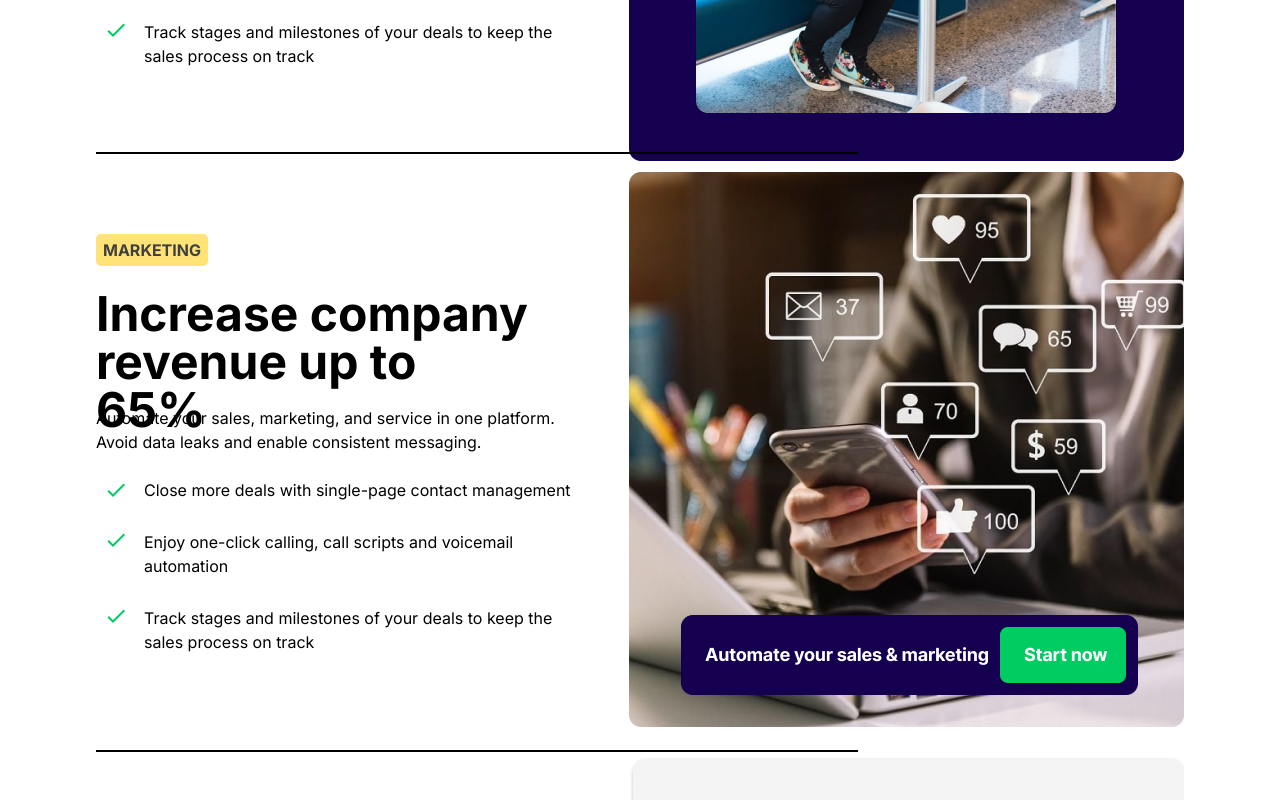
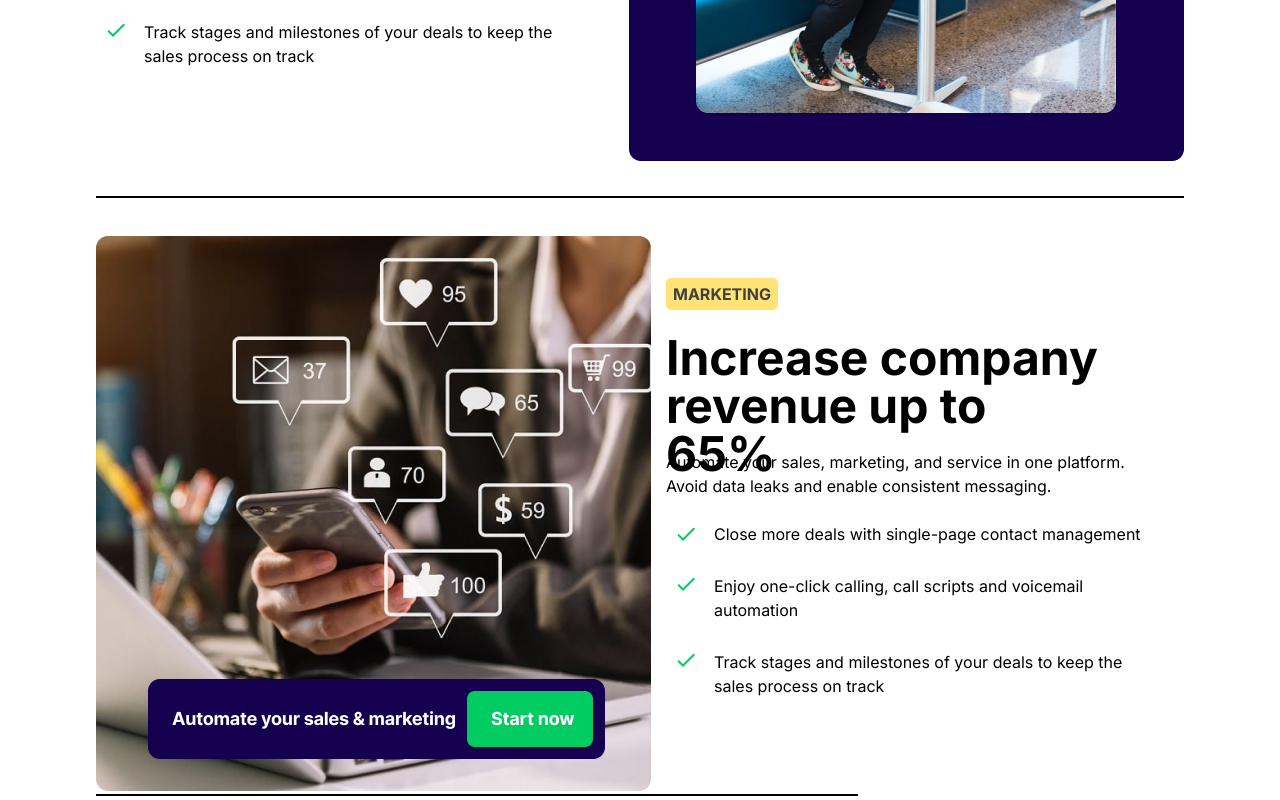
Before and after one commit to StanislavKamenov/zing7newtask, a Next.js app: page / in a window 1280 px wide. Shown: the part 2180-2980 px from the top of the page. Built offline with nearby package versions, Linux system fonts and the light colour scheme.

Commit message:
Finish info section

```diff
--- a/src/app/components/info/info.tsx
+++ b/src/app/components/info/info.tsx
@@ -5,7 +5,7 @@ import infoImg2 from "../../../../public/infosection/infoimg2.png";
 import infoImg3 from "../../../../public/infosection/infoimg3.png";
 
 export default function Info() {
-    return(
+    return (
         <div className="flex relative w-full max-w-[1140px] max-h-[604px] mt-[5vw] items-start flex-wrap">
             <div className="flex flex-col">
                 <div className="ml mr-auto h-0.5 w-[59.5vw] bg-black"></div>
@@ -33,14 +33,20 @@ export default function Info() {
                 <Image src={infoImg1} alt="" width={555} height={555} />
             </div>
             <div className="flex relative w-full max-w-[1140px] max-h-[604px] mt-[5vw] items-start flex-wrap">
-            <div className="flex flex-col">
-                <div className="ml mr-auto h-0.5 w-[59.5vw] mt-5 bg-black"></div>
+                <div className="relative w-full max-w-[1140px] max-h-[604px] mt-[5vw] items-start flex-wrap">
+                    <div className="w-full">
+                        <div className="h-0.5 bg-black"></div>
+                    </div>
+                    <div className="absolute left-0 top-10">
+                        <Image src={infoImg2} alt="" width={555} height={555} />
+                    </div>
+                    <div className="flex flex-col ml-[570px]">
                         <div className="flex justify-center items-center rounded-[5px] w-[112px] h-[32px] mt-20 bg-custom-yellow font-bold text-custom-grey">MARKETING</div>
                         <div className="mt-6 text-5xl font-bold w-[440px] h-[116px]">
                             <h2>Increase company revenue up to 65%</h2>
                         </div>
-                <div className=" w-[487px]">
-                    <p>Automate your sales, marketing, and service in one platform. Avoid data leaks and enable consistent messaging. </p>
+                        <div className="w-[487px]">
+                            <p>Automate your sales, marketing, and service in one platform. Avoid data leaks and enable consistent messaging.</p>
                             <div className="flex items-center ml-2 space-x-4 mt-6">
                                 <Image src={success} alt="Success Icon" width={24} height={24} />
                                 <span className="ml-2">Close more deals with single-page contact management</span>
@@ -55,9 +61,8 @@ export default function Info() {
                             </div>
                         </div>
                     </div>
-            <div className="absolute right-0 top-10">
-                <Image src={infoImg2} alt="" width={555} height={555} />
                 </div>
+
             </div>
             <div className="flex relative w-full max-w-[1140px] max-h-[604px] mt-[5vw] items-start flex-wrap">
                 <div className="flex flex-col">
```
Lines whose indentation alone changed are shown as unchanged.
